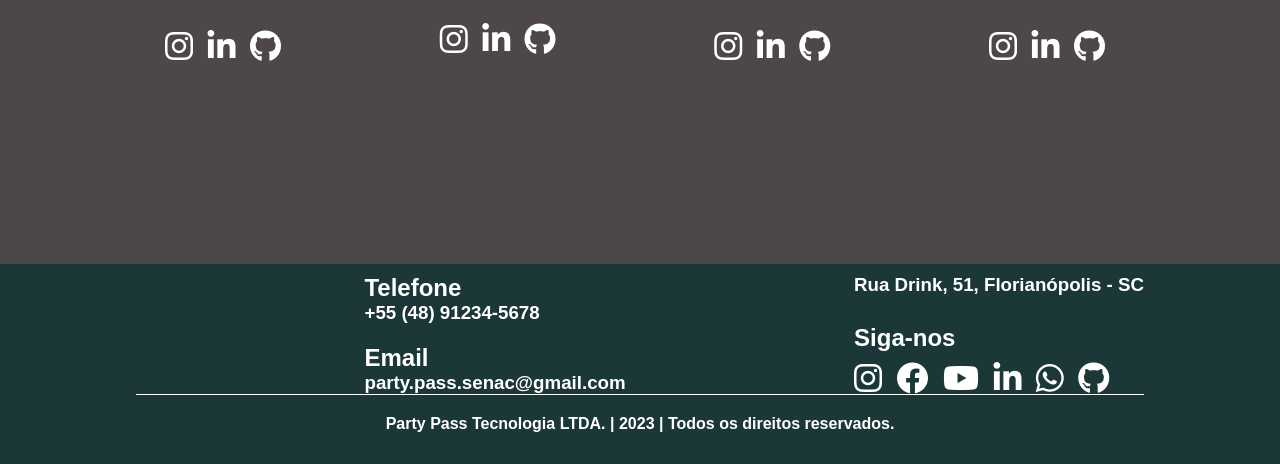
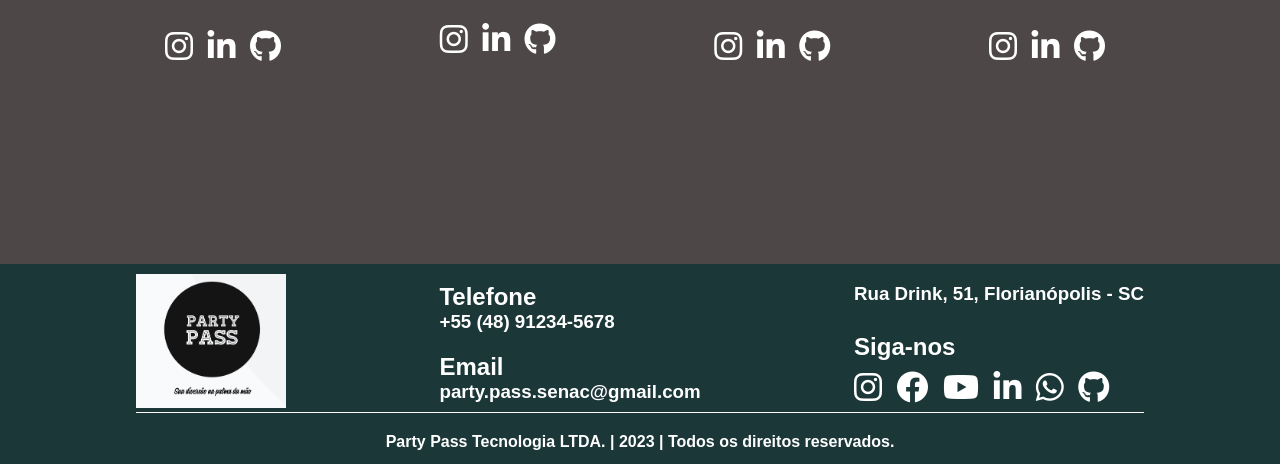
Before and after one commit to pdropaullo/party_pass_front, a plain HTML site: page index.html in a window 1280 px wide. Shown: the part 2140-2604 px from the top of the page. Drawn offline with Linux system fonts and the light colour scheme.

Commit message:
logo footer

```diff
--- a/index.html
+++ b/index.html
@@ -110,7 +110,7 @@
     <footer>
         <div class="geral">
             <div class="logo2">
-                <a href="#inicio"><img src="images/Logo PartyPass.png" alt=""></a>
+                <a href="#inicio"><img src="img/Logo PartyPass.png" alt=""></a>
             </div>
             <div class="contato">
                 <div class="telefone">
```
